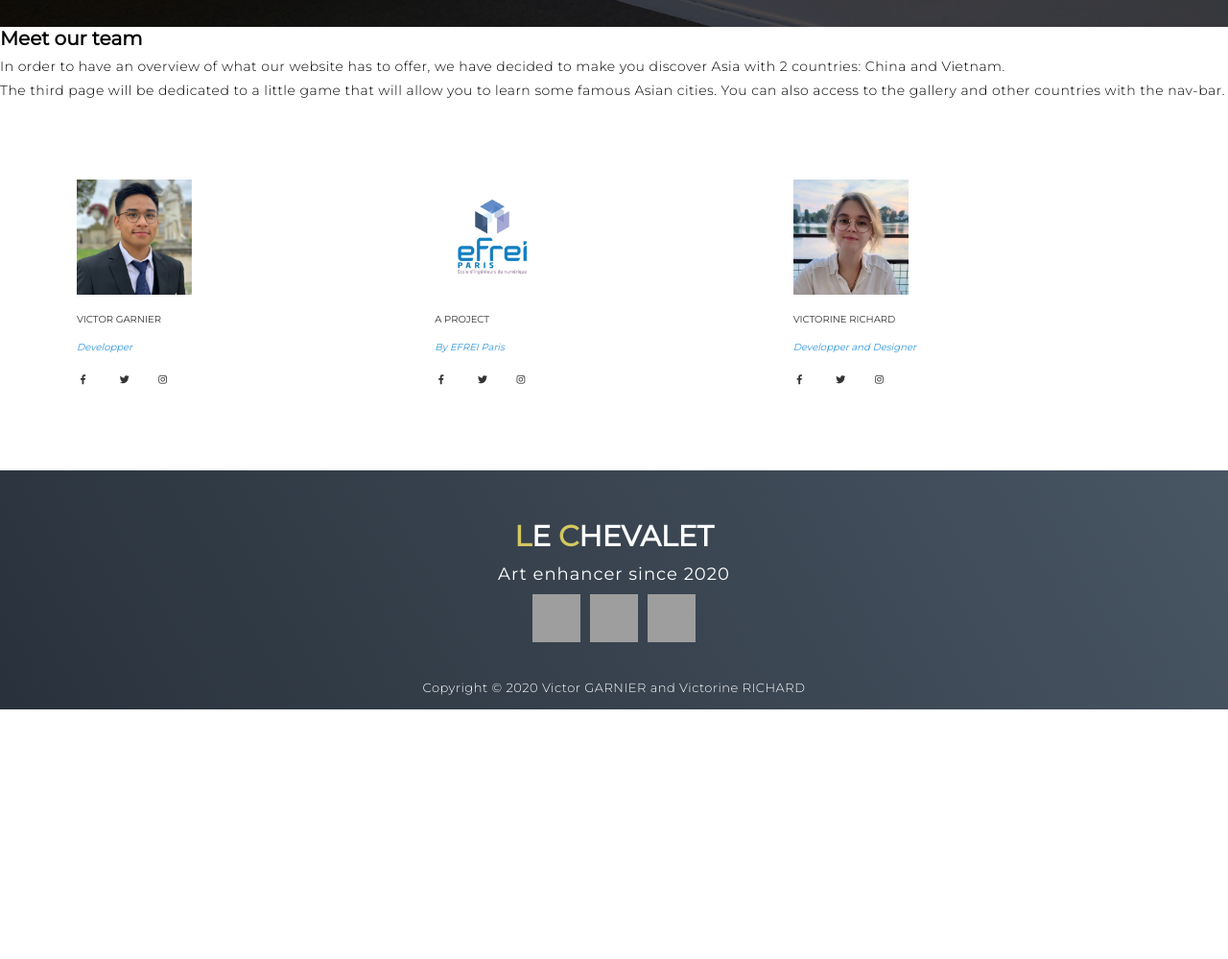
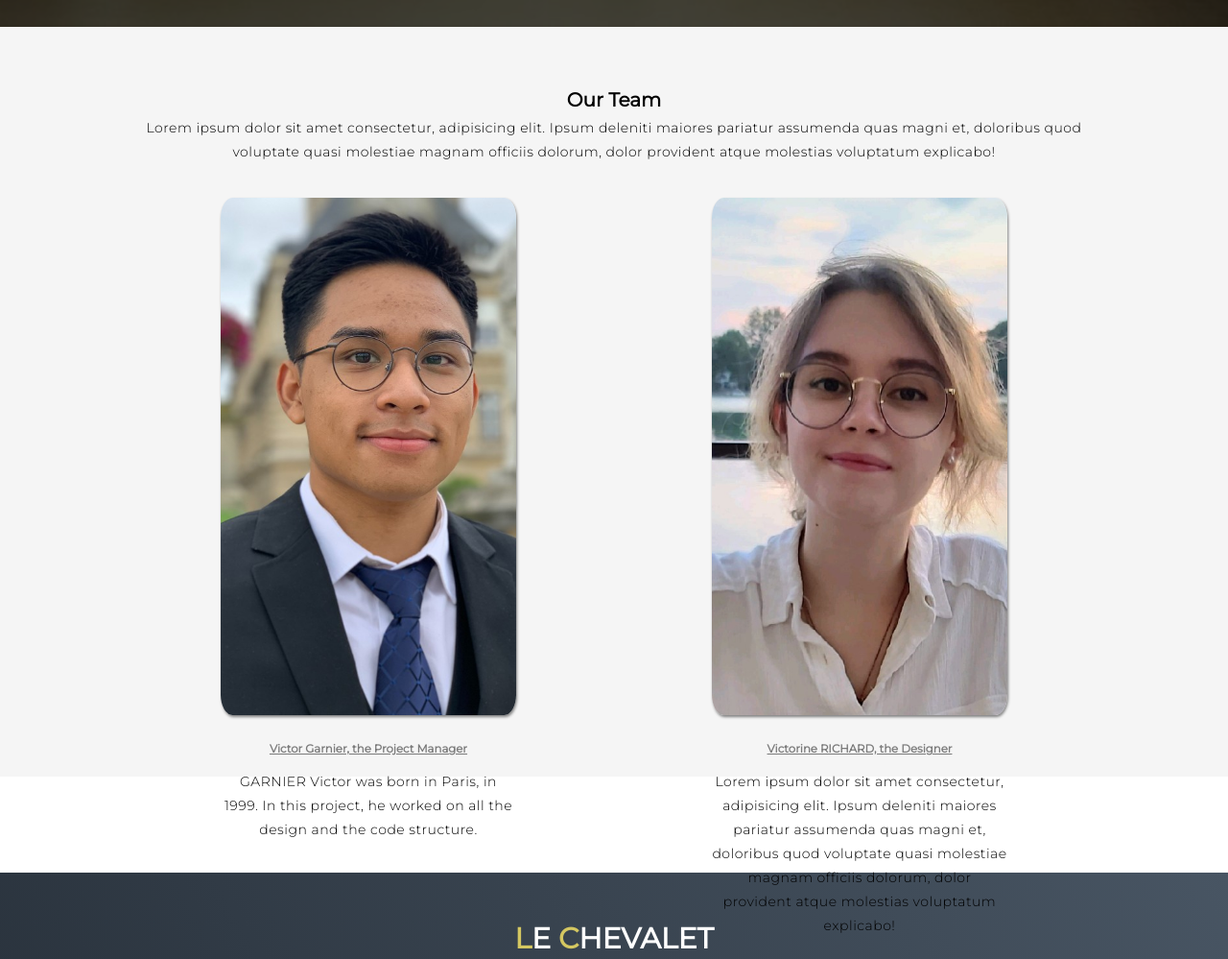
Before and after one commit to Nexliath/Le-Chevalet, a website: page efrei-3a-web-Le-Chevalet-master/client/aboutus.html in a window 1280 px wide. Shown: the part 772-1771 px from the top of the page at 96% size. Before the commit the page ends 1511 px from the top, so only its background shows below. Drawn offline with Linux system fonts and the light colour scheme; grey boxes are pictures that could not be loaded.

Commit message:
Modif du about us, web project L2

```diff
--- a/efrei-3a-web-Le-Chevalet-master/client/aboutus.css
+++ b/efrei-3a-web-Le-Chevalet-master/client/aboutus.css
@@ -192,7 +192,7 @@ p {
 
 /* home-cover Section */
 #about-cover {
-	background-image: url(./img/collectionAndPanier.jpg);
+	background-image: url(./img/about/about.jpg);
 	background-size: cover;
 	background-position: top center;
 	position: relative;
@@ -257,64 +257,70 @@ p {
 /* End about-cover Section */
 
 /* Team section*/
-.inner-width{
-  max-width: 1200px;
-  margin: auto;
-  padding: 40px;
-  color: #333;
-  overflow: hidden;
-}
-.team-section h1{
-  font-size: 20px;
-  text-transform: uppercase;
-  display: inline-block;
-  border-bottom: 4px solid;
-  padding-bottom: 10px;
-}
-.pe{
-  float: left;
-  width: calc(100% / 3);
-  overflow: hidden;
-  padding: 40px 0;
-  transition: 0.4s;
-}
-.pe:hover{
-  background: #ddd;
-}
-.pe img{
-  width: 120px;
-  height: 120px;
-}
-.p-name{
-  margin: 16px 0;
-  text-transform: uppercase;
-}
-.p-des{
-  font-style: italic;
-  color: #3498db;
-}
-.p-sm{
-  margin-top: 12px;
-}
-.p-sm a{
-  margin: 0 4px;
-  display: inline-block;
-  width: 30px;
-  height: 30px;
-  transition: 0.4s;
-}
-.p-sm a:hover{
-  transform: scale(1.3);
-}
-.p-sm a i{
-  color: #333;
-  line-height: 30px;
+
+.contenu-banniere-was {
+  margin-top: 35px;
+  text-align: center;
+  color: rgb(248, 248, 248);
 }
 
-.team-section{
-  background-color: #fff;
+
+.contenu-banniere-was h1 {
+  text-transform: uppercase;
+  line-height: 39px;
+  margin-bottom: 16px;
 }
 
+.contenu-banniere-was h1 span {
+  color: #3131319f;
+}
+
+.article-was {
+  text-align: center;
+  padding: 5% 10%;
+
+}
+
+.article-was {
+  text-align: center;
+  padding: 5% 10%;
+  background: #f5f5f5;
+  margin-bottom: 100px;
+
+}
+
+
+.all-article-was {
+  margin-top: 35px;
+  display: flex;
+  justify-content: space-around;
+}
+
+.all-article-was .all-article-was-item {
+  width: 30%;
+}
+
+.all-article-was .all-article-was-item img {
+  width: 100%;
+  margin-bottom: 25px;
+  box-shadow: grey 1px 2px 3px;
+  border-radius: 4%;
+}
+
+.all-article-was .all-article-was-item h3 {
+  margin-bottom: 15px;
+  color: #3131319f;
+  text-decoration: underline;
+
+}
+
+.all-article-was img {
+  border-radius: 50%;
+}
+
+.all-article-was img:hover {
+  cursor: pointer;
+}
   /* top-button */
 
 #top-button {
--- a/efrei-3a-web-Le-Chevalet-master/client/aboutus.html
+++ b/efrei-3a-web-Le-Chevalet-master/client/aboutus.html
@@ -56,56 +56,27 @@
   </section>
 
   <!-- End home-cover Section  -->
-  <div>
-    <div class="cover" id="cover">
-      <div class="page" id="page">
-        <h1 class="title">Meet our team</h1>
-        <p>In order to have an overview of what our website has to offer, we have decided to make you discover Asia
-          with 2 countries: China and Vietnam. <br>
-          The third page will be dedicated to a little game that will allow you to learn some
-          famous Asian cities. You can also access to the gallery and other countries with the nav-bar.
+  <div class="article-was" id="article-was">
+    <h1 class="title">Our Team</h1>
+    <p>Lorem ipsum dolor sit amet consectetur, adipisicing elit. Ipsum deleniti maiores pariatur assumenda quas magni
+      et, doloribus quod voluptate quasi molestiae magnam officiis dolorum, dolor provident atque molestias voluptatum
+      explicabo!</p>
+    <div class="all-article-was">
+      <div class="all-article-was-item">
+        <a href="https://www.facebook.com/victor.grnr"><img src="img/victor.jpg" alt="Garnier Victor picture"></a>
+        <h3 class="sous-titre">Victor Garnier, the Project Manager</h3>
+        <p>GARNIER Victor was born in Paris, in 1999. In this project, he worked on all the
+          design and the code structure.
         </p>
       </div>
-    </div>
+      <div class="all-article-was-item">
+        <a href="https://www.facebook.com/william.li.393"><img src="img/victorine.jpg" alt="William Li picture"></a>
+        <h3 class="sous-titre">Victorine RICHARD, the Designer</h3>
+        <p>Lorem ipsum dolor sit amet consectetur, adipisicing elit. Ipsum deleniti maiores pariatur assumenda quas
+          magni et, doloribus quod voluptate quasi molestiae magnam officiis dolorum, dolor provident atque molestias
+          voluptatum explicabo!</p>
+      </div>
 
-    <div class="team-section">
-      <div class="inner-width">
-        <div class="pers">
-          <div class="pe">
-            <img src="img/victor.jpg" alt="">
-            <div class="p-name">Victor GARNIER</div>
-            <div class="p-des">Developper</div>
-            <div class="p-sm">
-              <a href="#"><i class="fab fa-facebook-f"></i></a>
-              <a href="#"><i class="fab fa-twitter"></i></a>
-              <a href="#"><i class="fab fa-instagram"></i></a>
-            </div>
-          </div>
-
-          <div class="pe">
-            <img src="img/efrei.jpg" alt="">
-            <div class="p-name">A Project</div>
-            <div class="p-des">By EFREI Paris</div>
-            <div class="p-sm">
-              <a href="#"><i class="fab fa-facebook-f"></i></a>
-              <a href="#"><i class="fab fa-twitter"></i></a>
-              <a href="#"><i class="fab fa-instagram"></i></a>
-            </div>
-          </div>
-
-          <div class="pe">
-            <img src="img/victorine.jpg" alt="">
-            <div class="p-name">Victorine RICHARD</div>
-            <div class="p-des">Developper and Designer</div>
-            <div class="p-sm">
-              <a href="#"><i class="fab fa-facebook-f"></i></a>
-              <a href="#"><i class="fab fa-twitter"></i></a>
-              <a href="#"><i class="fab fa-instagram"></i></a>
-            </div>
-          </div>
-        </div>
-
-      </div>
     </div>
   </div>
 
```
Also changed, not shown: efrei-3a-web-Le-Chevalet-master/client/img/about/about.jpg (added).
